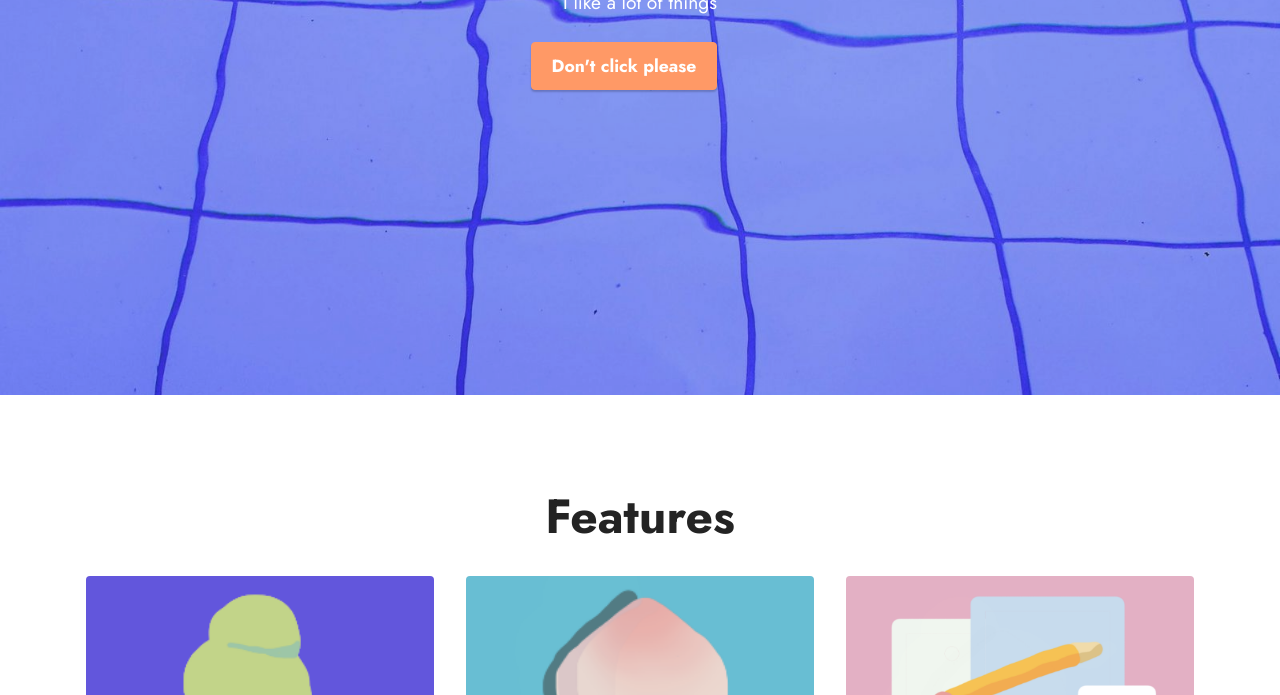
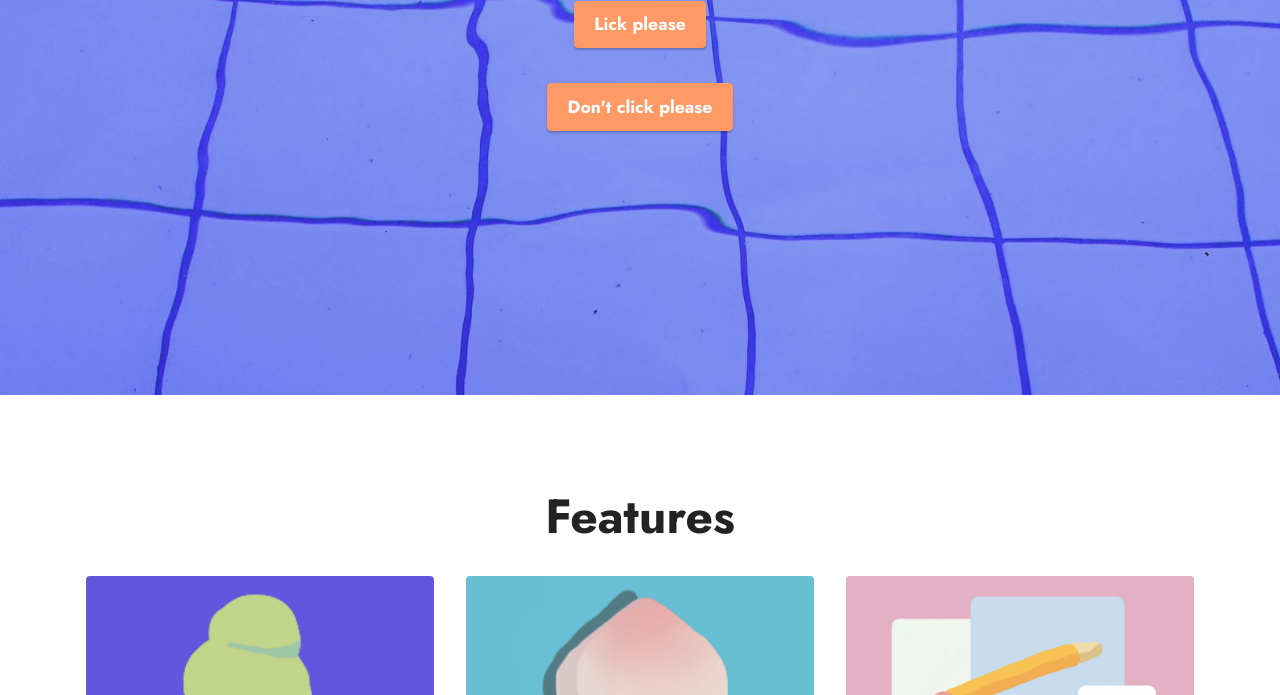
Before and after one commit to sashimi111/sashimi111.github.io, a plain HTML site: page index.html in a window 1280 px wide. Shown: the part 405-1100 px from the top of the page. Drawn offline with Linux system fonts and the light colour scheme.

Commit message:
Update index.html

```diff
--- a/index.html
+++ b/index.html
@@ -53,9 +53,10 @@
                 <h1 class="mbr-section-title mbr-fonts-style mbr-white mb-3 display-1"><strong>Josie's favorite things</strong></h1>
 
                 <p class="mbr-text mbr-white mbr-fonts-style display-7">I like a lot of things</p>
-                <div class="mbr-section-btn mt-3"><a id="clickme" class="btn btn-danger display-4" href="https://mobiri.se">Don't click please</a>
-                  <button onmouseover="javascript:makeChange()"> click me </button>
-                  <button onmousesout="javascript:changeBack()"> don't click me </button> </div>
+                <div onclick="makeChange()" class="mbr-section-btn mt-3"><a id="clickme" class="btn btn-danger display-4" href="https://mobiri.se">Lick please</a>
+                   </div>
+		<div onclick="changeBack()" class="mbr-section-btn mt-3"><a id="clickme" class="btn btn-danger display-4" href="https://mobiri.se">Don't click please</a>
+                   </div>
             </div>
         </div>
     </div>
```
